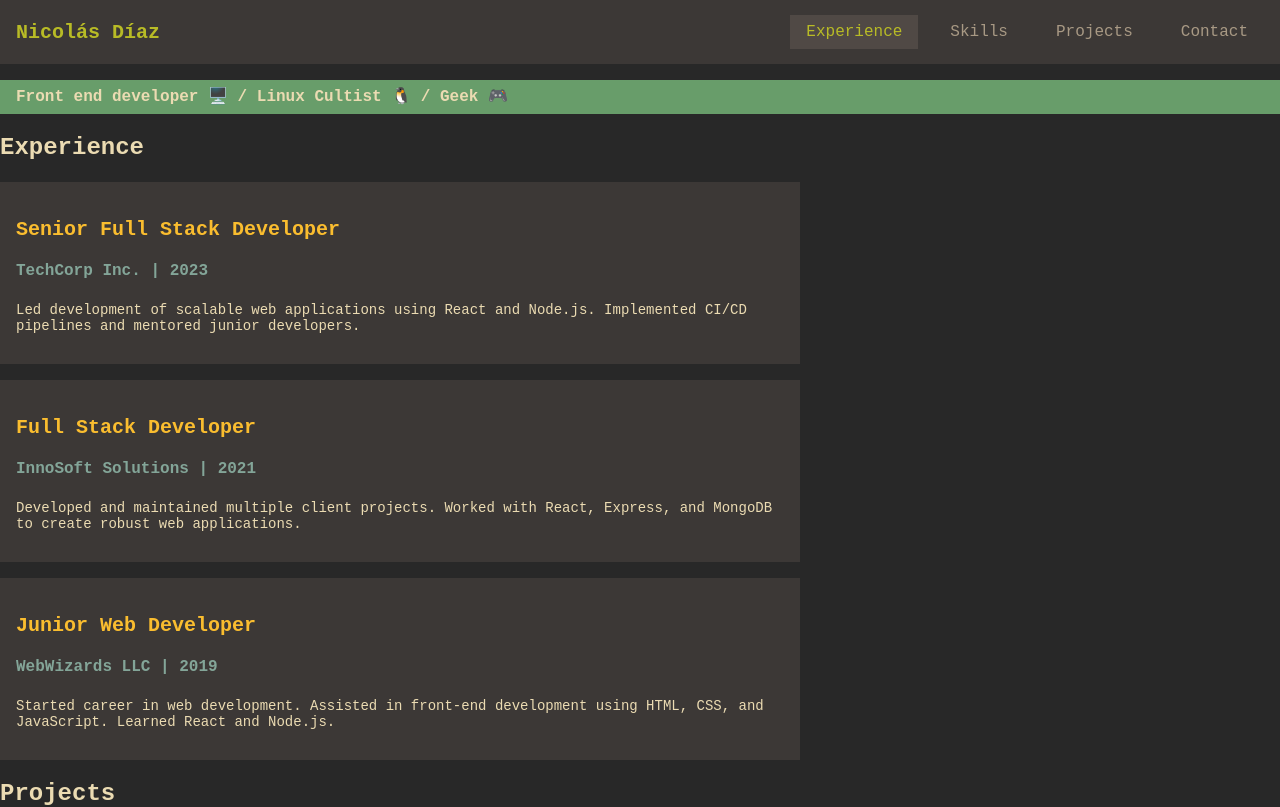
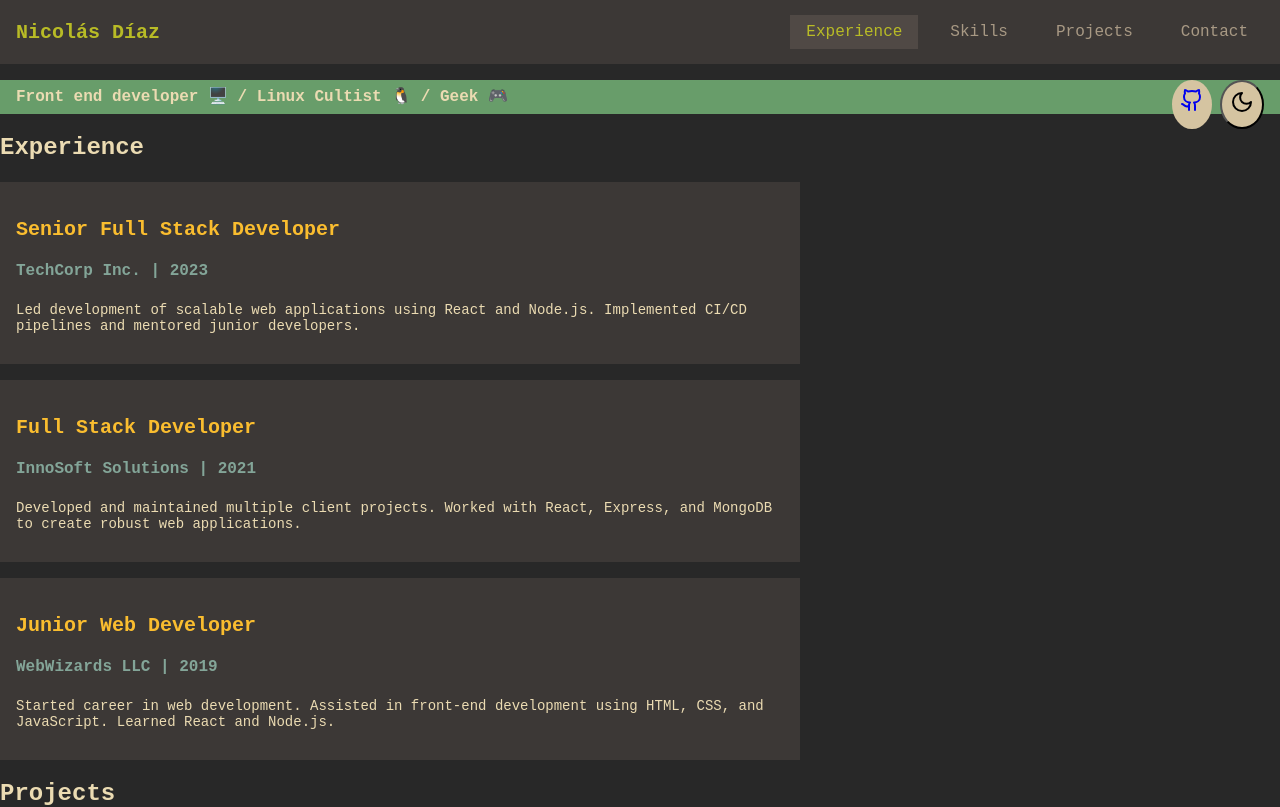
Before and after one commit to nikodiaz/gruvbox_portfolio, a React (Vite) app: page / in a window 1280 px wide. Shown: the top 807 px of the page. Built offline with nearby package versions, Linux system fonts and the light colour scheme.

Commit message:
feat: add toggle theme button and link to github

```diff
--- a/src/App.tsx
+++ b/src/App.tsx
@@ -1,15 +1,31 @@
+import { useEffect, useState } from "react";
 import Experience from "./components/Experience/Experience";
 import Home from "./components/Home/Home";
 import Navbar from "./components/Navbar/Navbar";
+import ThemeButton from "./components/Navbar/ThemeButton";
 import Projects from "./components/Projects/Projects";
 
 function App() {
+  const [activeSection, setActiveSection] = useState('about')
+  const [theme, setTheme] = useState<'dark' | 'light'>('dark')
+
+  const toggleTheme = () => {
+    setTheme(theme === 'dark' ? 'light' : 'dark')
+  }
+
+  useEffect(() => {
+    const prefersDark = window.matchMedia('(prefers-color-scheme: dark)').matches
+    setTheme(prefersDark ? 'dark' : 'light')
+  }, [])
+
+
   return (
     <main>
       <Navbar theme="dark" />
+      <ThemeButton theme={theme} toggleTheme={toggleTheme} />
       <div>
         <Home />
-        <Experience theme="dark" />
+        <Experience activeSection={activeSection} setActiveSection={setActiveSection} theme="dark" />
         <Projects />
       </div>
     </main>
--- a/src/components/Experience/Experience.tsx
+++ b/src/components/Experience/Experience.tsx
@@ -24,21 +24,16 @@ const experiences = [
 
 interface Props {
   theme: 'light' | 'dark'
-  activeSection: string
-  setActiveSection: (section: string) => void
 }
 
-const Experience: FC<Props> = ({ activeSection = 'experience', setActiveSection, theme = 'dark' }) => {
+const Experience: FC<Props> = ({ theme = 'dark' }) => {
   return (
     <section className={styles.container}>
       <h2
-        className={`${styles.sectionTitle} ${activeSection === 'experience' ? 'text-[#8ec07c]' : ''}`}
-        onClick={() => setActiveSection('experience')}
-      >
+        className={`${styles.sectionTitle}`} >
         Experience
       </h2>
       <>
-        {activeSection === 'experience' && (
         <div style={{ marginTop: '1rem' }}>
           {experiences.map((exp, index) => (
             <div key={index} className={`${styles.card} ${theme === 'dark' ? styles.dark : styles.light}`}>
@@ -48,7 +43,6 @@ const Experience: FC<Props> = ({ activeSection = 'experience', setActiveSection,
             </div>
           ))}
         </div>
-        )}
       </>
     </section >
   )
--- /dev/null
+++ b/src/components/Navbar/ThemeButton.tsx
@@ -0,0 +1,32 @@
+
+import { Github, Moon, Sun } from "lucide-react";
+import { FC } from "react";
+import styles from "./themeButton.module.css";
+
+interface Props {
+  theme: 'dark' | 'light';
+  toggleTheme: () => void;
+}
+
+const ThemeButton: FC<Props> = ({ theme, toggleTheme }) => {
+  return (
+    <div className={styles.container}>
+      <a
+        href="https://github.com/nikodiaz"
+        target="_blank"
+        rel="noopener noreferrer"
+        className={`${styles.iconButton} ${theme === 'dark' ? styles.dark : styles.light}`}
+      >
+        <Github size={24} />
+      </a>
+      <button
+        onClick={toggleTheme}
+        className={`${styles.iconButton} ${theme === 'dark' ? styles.dark : styles.light}`}
+      >
+        {theme === 'dark' ? <Sun size={24} /> : <Moon size={24} />}
+      </button>
+    </div>
+  );
+};
+
+export default ThemeButton;
--- /dev/null
+++ b/src/components/Navbar/themeButton.module.css
@@ -0,0 +1,42 @@
+@import '../../index.css';
+
+
+/* themeButton.module.css */
+.container {
+  position: fixed;
+  top: 5rem;
+  /* top-20 */
+  right: 1rem;
+  /* right-4 */
+  display: flex;
+  gap: 0.5rem;
+  /* gap-2 */
+}
+
+.iconButton {
+  padding: 0.5rem;
+  /* p-2 */
+  border-radius: 50%;
+  /* rounded-full */
+  transition: background-color 0.3s ease;
+}
+
+.dark {
+  background-color: #504945;
+  /* bg-[#504945] */
+}
+
+.dark:hover {
+  background-color: #665c54;
+  /* hover:bg-[#665c54] */
+}
+
+.light {
+  background-color: #d5c4a1;
+  /* bg-[#d5c4a1] */
+}
+
+.light:hover {
+  background-color: #bdae93;
+  /* hover:bg-[#bdae93] */
+}
--- a/src/index.css
+++ b/src/index.css
@@ -14,6 +14,10 @@
   --gray: #665c54;
   --section-title-size: 2rem;
   --section-title-weight: bold;
+}
+
+* {
+  outline: none;
 }
 
 .sectionTitle {
```
Lines whose indentation alone changed are shown as unchanged.
